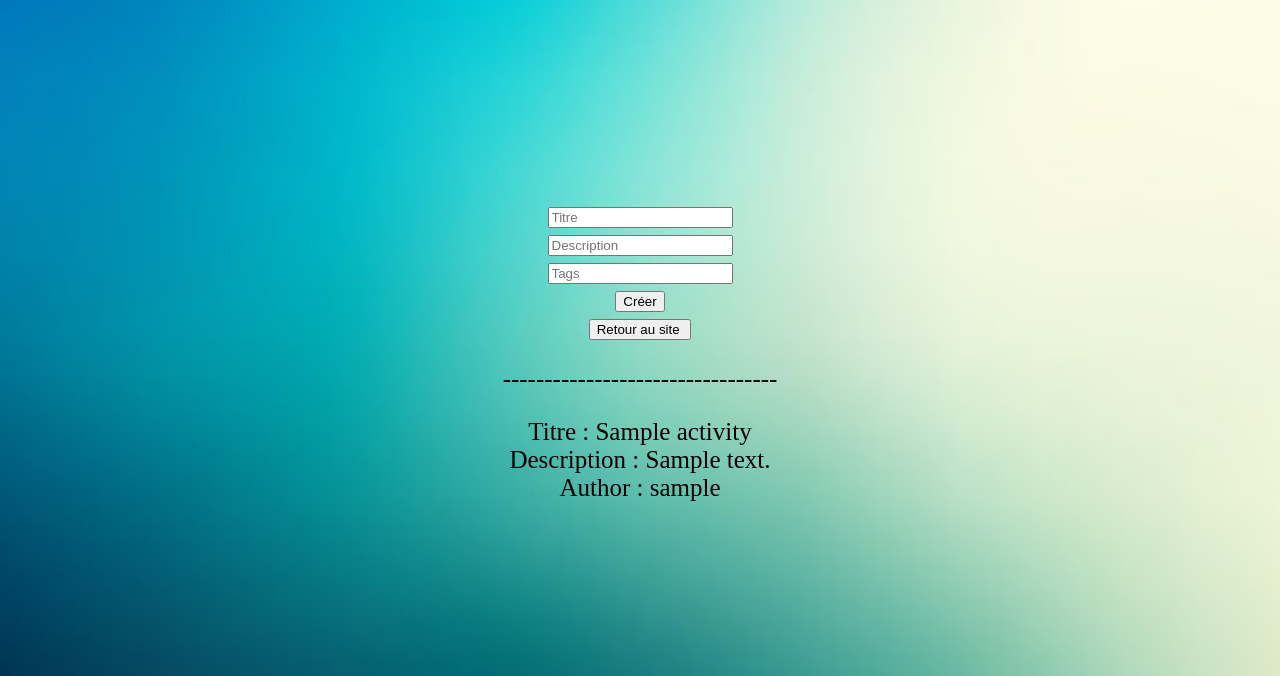
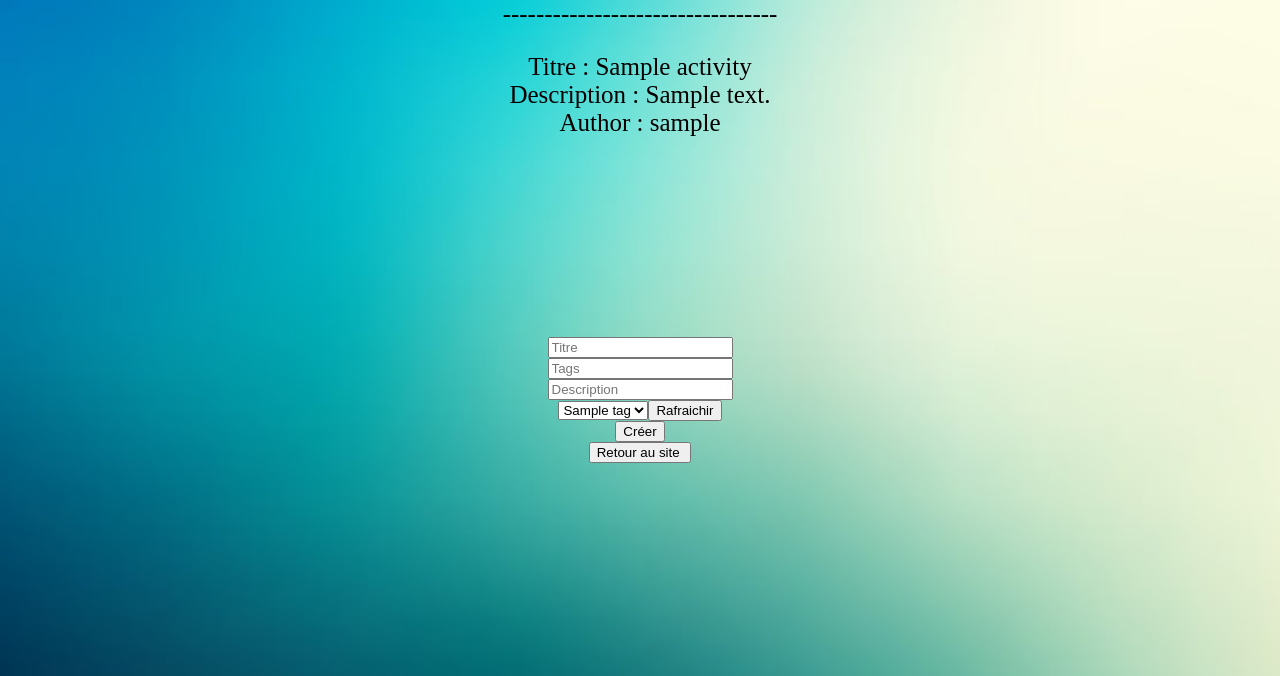
Before and after one commit to Babouche007/Zelanders-GottaGoHack-1, a PHP site: page /pages/activities.php in a window 1280 px wide. Shown: the top 676 px of the page. Run offline with PHP 8.4, Linux system fonts and the light colour scheme; tables that the repository leaves empty or names only in its code hold one stand-in row (values such as "Sample post").

Commit message:
We have tag now

```diff
--- a/pages/activities.php
+++ b/pages/activities.php
@@ -1,28 +1,17 @@
-
-<!Doctype html>
-<html>
-<head>
-    <title>titre</title>
-</head>
-<body>
-<form id="form" method="post" action="" name="login-form">
-<link href="..\css\Accueil.css" rel="stylesheet" type="text/css"/>
-    <div class="box">
-        <input type="text" name="title" placeholder="Titre"><br/>
-        <input type="text" name="description" placeholder="Description"><br/>
-        <input type="text" name="tags" placeholder="Tags"><br/>
-        <button type="submit" name="create-activity" value="create-activity">Créer</button>
-        <form> </br><input type="button" onclick="location.href='../index.php';" value="Retour au site "/></form>
-    </div>
-</form>
-</body>
-</html>
-
 <?php
 ob_start();
 session_start();
 include '../config.php';
 global $db;
+
+function create(){
+    echo'<p>Salut<p/>';
+    global $db;
+    $query = $db->query("SELECT * FROM tags ");
+    while ($tag = $query->fetch()){
+        echo '<option value="'.$tag['name'].'">'. $tag['name'].'</option>';
+    }
+}
 
 if(isset($_POST['create-activity'])){
     if (empty($_POST["title"])) {
@@ -36,7 +25,7 @@ if(isset($_POST['create-activity'])){
         if($author_id){
             $title = $_POST['title'];
             $description = $_POST['description'];
-            $tags = $_POST['tags'];
+            $category = $_POST['choice'];
             $idNotFound = true;
             while($idNotFound){
                 $idNotFound = false;
@@ -56,12 +45,12 @@ if(isset($_POST['create-activity'])){
                 echo '<p class="error">Activité déjà créée</p>';
             }
             if ($query->rowCount() == 0){
-                $query = $db->prepare("INSERT INTO activities(id,author_id,title,tags,info,description)
-        VALUES (:id,:author_id,:title,:tags,:info,:description)");
+                $query = $db->prepare("INSERT INTO activities(id,author_id,title,categories,info,description)
+        VALUES (:id,:author_id,:title,:categories,:info,:description)");
                 $query->bindParam("id", $id, PDO::PARAM_STR);
                 $query->bindParam("author_id", $author_id, PDO::PARAM_STR);
                 $query->bindParam("title", $title, PDO::PARAM_STR);
-                $query->bindParam("tags",$tags);
+                $query->bindParam("categories",$category);
                 $query->bindParam("info", $info, PDO::PARAM_STR);
                 $query->bindParam("description", $description, PDO::PARAM_STR);
                 $result = $query->execute();
@@ -77,7 +66,9 @@ if(isset($_POST['create-activity'])){
         }
     }
 }
+if(isset($_POST['refresh-tag'])){
 
+}
 $query = $db->query("SELECT * FROM activities ");
 while($activity = $query->fetch()){
     echo '<p class="separator">---------------------------------</p>';
@@ -90,4 +81,35 @@ while($activity = $query->fetch()){
     echo "Author : " .$result['username']; ?><br/><?php
 }
 
+
 ?>
+
+
+<!Doctype html>
+<html>
+<head>
+    <title>titre</title>
+</head>
+<body>
+<form id="form" method="post" action="" name="login-form">
+<link href="..\css\Accueil.css" rel="stylesheet" type="text/css"/>
+    <div class="box">
+        <input type="text" name="title" placeholder="Titre"><br/>
+        <input type="text" name="tags" placeholder="Tags"><br/>
+        <input type="text" name="description" placeholder="Description"><br/>
+        <select type="submit" name="choice" value="choice" onclick="create()">
+            <?php
+            echo'<p>Salut<p/>';
+            global $db;
+            $query = $db->query("SELECT * FROM tags ");
+            while ($tag = $query->fetch()){
+                echo '<option value="'.$tag['name'].'">'. $tag['name'].'</option>';
+            } ?>
+            <option value="Autres">Autres</option>
+        </select><button type="submit" name="refresh-tag" value="refresh-tag">Rafraichir</button><br/>
+        <button type="submit" name="create-activity" value="create-activity">Créer</button>
+        <form> </br><input type="button" onclick="location.href='../index.php';" value="Retour au site "/></form>
+    </div>
+</form>
+</body>
+</html>
```
